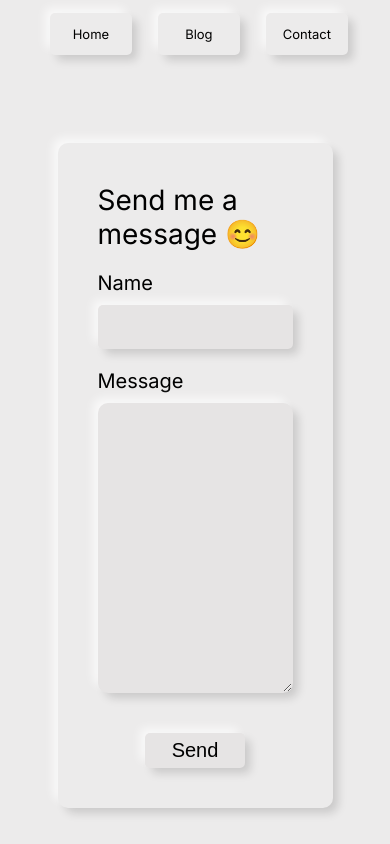
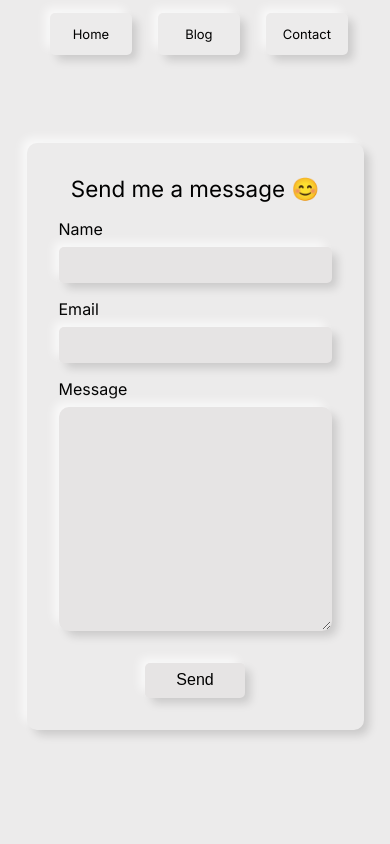
Before and after one commit to manuelalferez/personal-website, a React (Create React App) app: page /contact in a window 390 px wide. Built offline with nearby package versions, Linux system fonts and the light colour scheme.

Commit message:
Añadiendo input para email al contacto

```diff
--- a/src/Component/Contact/Contact.css
+++ b/src/Component/Contact/Contact.css
@@ -46,7 +46,7 @@ Form {
 }
 
 .Form__message {
-    height: 20em;
+    height: 15em;
     padding: .8em;
     border-radius: 10px;
     box-shadow: 6px 6px 10px -1px rgba(0, 0, 0, 0.15), -6px -6px 10px -1px rgba(255, 255, 255, 0.7);
@@ -83,3 +83,22 @@ Form {
 .Form__send:hover {
     cursor: pointer;
 }
+
+@media (max-width: 768px) {
+    .Form {
+        font-size: 18px;
+    }
+}
+
+@media (max-width: 425px) {
+    .Form {
+        font-size: 16px;
+        width: 70vw;
+    }
+}
+
+@media (max-width: 375px) {
+    .Form {
+        font-size: 14px;
+    }
+}
--- a/src/Component/Contact/Contact.js
+++ b/src/Component/Contact/Contact.js
@@ -8,8 +8,10 @@ function Contact(props) {
         <p className="Form__title">Send me a message 😊</p>
         <label htmlFor="name">Name</label>
         <input type="text" name="name" />
+        <label htmlFor="email">Email</label>
+        <input type="email" className="form-control" aria-describedby="emailHelp" />
         <label htmlFor="message" >Message</label>
-        <textarea type="message" name="message" className="Form__message"/>
+        <textarea type="message" name="message" className="Form__message" />
         <button type="submit" className="Form__send">Send</button>
       </form>
     </div>
```
